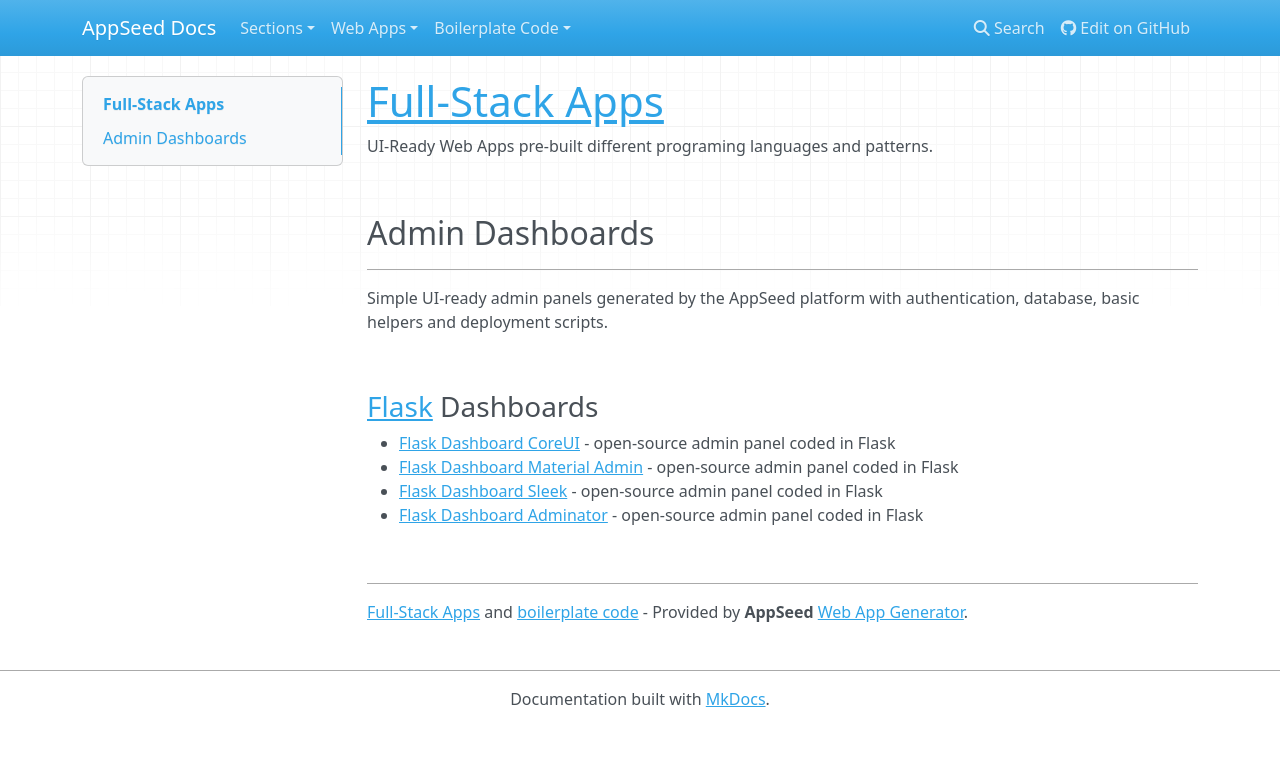
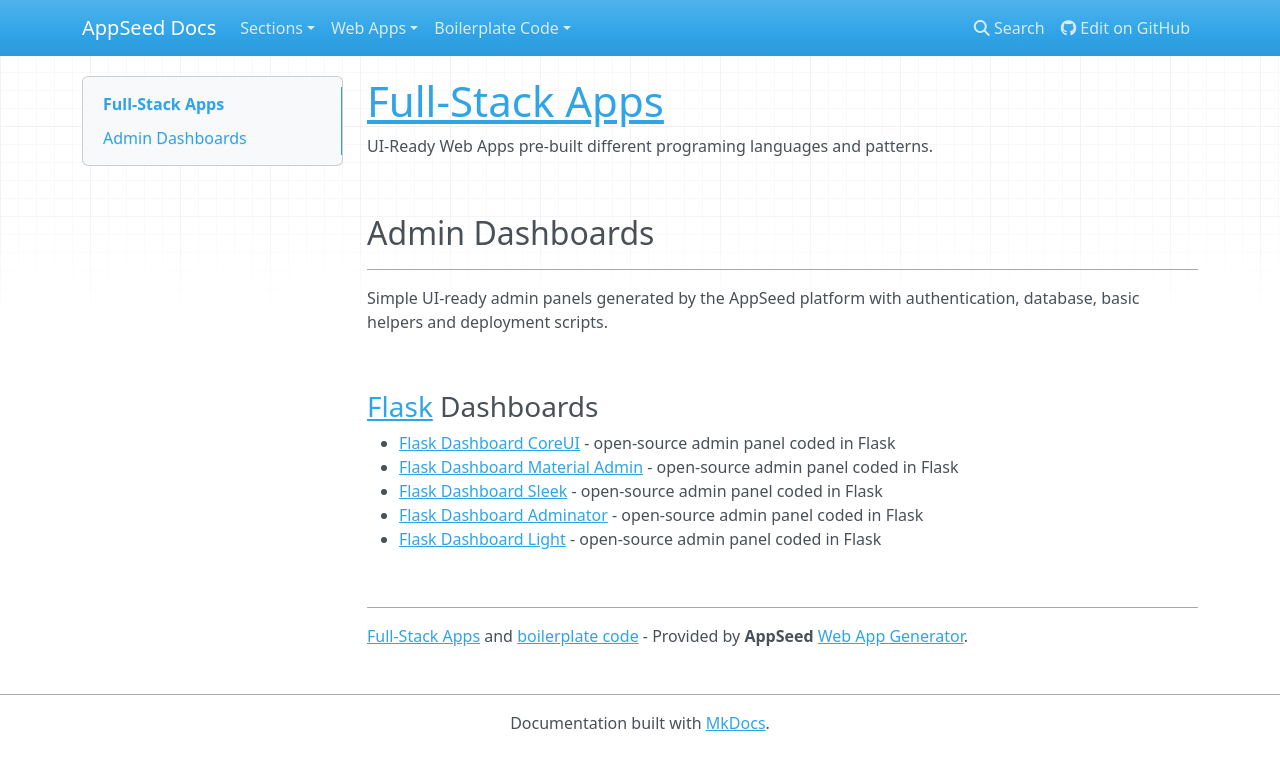
Before and after one commit to rohanmaity123/docs, an MkDocs documentation site: the page built from docs/apps/index.md, in a window 1280 px wide. Shown: the top 770 px of the page. Built offline with MkDocs 1.6.1, drawn with Linux system fonts in a browser that asks for light colours; nearby versions of some CDN libraries.

Commit message:
Update index.md

```diff
--- a/docs/apps/index.md
+++ b/docs/apps/index.md
@@ -17,6 +17,7 @@ Simple UI-ready admin panels generated by the AppSeed platform with authenticati
 - [Flask Dashboard Material Admin](/admin-dashboards/flask-dashboard-material-admin) - open-source admin panel coded in Flask
 - [Flask Dashboard Sleek](/admin-dashboards/flask-dashboard-sleek) - open-source admin panel coded in Flask
 - [Flask Dashboard Adminator](/admin-dashboards/flask-dashboard-adminator) - open-source admin panel coded in Flask
+- [Flask Dashboard Light](/admin-dashboards/flask-dashboard-light) - open-source admin panel coded in Flask
 
 <br />
 
```
